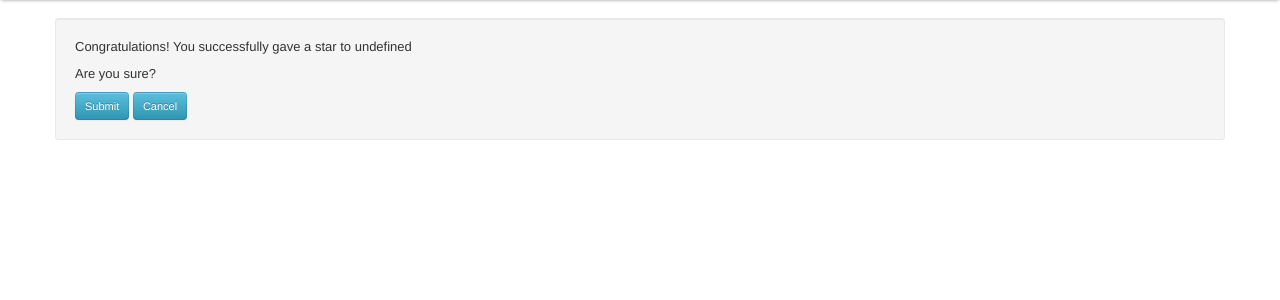
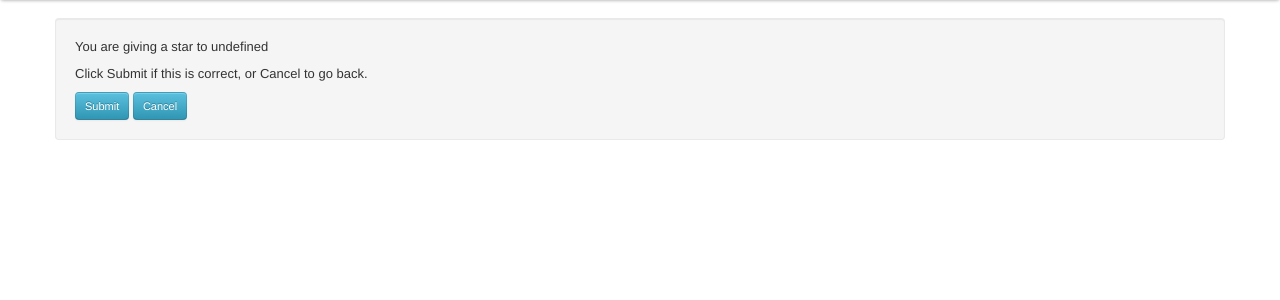
Before and after one commit to jtimens/GoldStar, a Flask app: page /results.html in a window 1280 px wide. Shown: the part 40-340 px from the top of the page. Run offline with Flask 2, Linux system fonts and the light colour scheme; some libraries are stand-ins or nearby versions.

Commit message:
changed text in results

```diff
--- a/templates/results.html
+++ b/templates/results.html
@@ -19,7 +19,7 @@
 		<div class="container">
 			<div class="well">
 				<p id = "successfulStar"></p>
-				<p>Are you sure?</p>
+				<p>Click Submit if this is correct, or Cancel to go back.</p>
 				<button class="btn btn-info btn-small" onclick="redirectToMain()">Submit</button>
 				<button class="btn btn-info btn-small" onclick="undo()">Cancel</button>
 			</div>
@@ -32,7 +32,7 @@
 
 		<script type="text/javascript">
 			$(function(){
-				$('#successfulStar').html('Congratulations!  You successfully gave a star to ' + sessionStorage.starName);
+				$('#successfulStar').html('You are giving a star to ' + sessionStorage.starName);
 			});
 			function redirectToMain()
 			{
```
